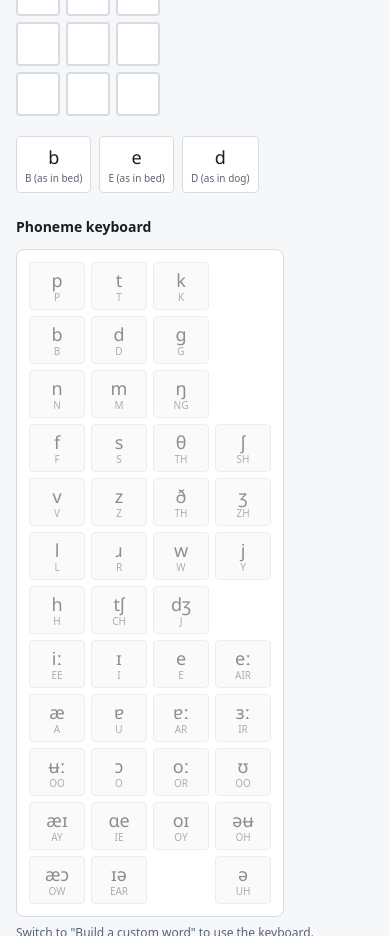
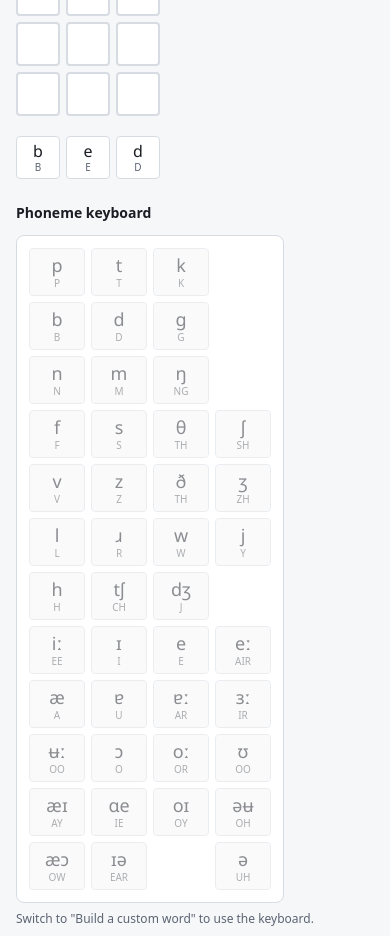
Before and after one commit to AaronChuLTU/phoneme-builder-app, a Next.js app: page /wordle in a window 390 px wide. Shown: the part 1240-2176 px from the top of the page. Built offline with nearby package versions, Linux system fonts and the light colour scheme.

Commit message:
Compact phoneme chips/boxes and surface word length limit inline

```diff
--- a/app/wordle/page.tsx
+++ b/app/wordle/page.tsx
@@ -14,7 +14,7 @@
 
 import { useState } from "react";
 import PhonemeKeyboard from "@/components/PhonemeKeyboard";
-import { WORDS_BY_LENGTH, hintFor } from "@/lib/phonemes";
+import { WORDS_BY_LENGTH, PHONEME_HINTS, hintFor } from "@/lib/phonemes";
 import { generateWordleHtml } from "@/lib/generateWordle";
 import { downloadFile, safeFilename } from "@/lib/download";
 
@@ -312,19 +312,42 @@ export default function WordleBuilder() {
             )}
 
             {phonemes.length > 0 && (
-              <ol className="mt-4 flex flex-wrap gap-2">
+              <>
+                {/* Compact chips: the symbol plus its short English label.
+                    The full "as in" wording is available on hover here and on
+                    the keyboard keys, so it is not repeated on every chip. */}
+                <ol className="mt-4 flex flex-wrap gap-1.5">
                   {phonemes.map((symbol, index) => (
                     <li
                       key={`${symbol}-${index}`}
-                    className="flex min-w-14 flex-col items-center rounded border border-[var(--border)] bg-[var(--surface)] px-2 py-1.5"
+                      title={hintFor(symbol)}
+                      className="flex w-11 flex-col items-center rounded border border-[var(--border)] bg-[var(--surface)] py-1"
                     >
-                    <span className="ipa text-lg">{symbol}</span>
-                    <span className="text-[10px] text-[var(--text-muted)]">
-                      {hintFor(symbol)}
+                      <span className="ipa text-base leading-tight">
+                        {symbol}
+                      </span>
+                      <span className="text-[10px] leading-tight text-[var(--text-muted)]">
+                        {PHONEME_HINTS[symbol]?.label ?? ""}
                       </span>
                     </li>
                   ))}
                 </ol>
+
+                {mode === "custom" && (
+                  <p
+                    role="status"
+                    className={`mt-3 rounded border px-3 py-2 text-xs ${
+                      atPhonemeLimit
+                        ? "border-[var(--present)] bg-[var(--surface)] text-[var(--text)]"
+                        : "border-transparent text-[var(--text-muted)]"
+                    }`}
+                  >
+                    {atPhonemeLimit
+                      ? `Maximum length reached — ${MAX_PHONEMES} phonemes. Press Backspace to change the word or Clear to reset it.`
+                      : `${customPhonemes.length} of ${MAX_PHONEMES} phonemes.`}
+                  </p>
+                )}
+              </>
             )}
           </section>
 
@@ -343,14 +366,14 @@ export default function WordleBuilder() {
                 )
               }
             />
-            {mode !== "custom" ? (
+            {mode !== "custom" && (
               <p className="mt-2 max-w-xs text-xs text-[var(--text-muted)]">
                 Switch to &quot;Build a custom word&quot; to use the keyboard.
               </p>
-            ) : (
-              <p className="mt-2 max-w-xs text-xs text-[var(--text-muted)]" role="status">
-                {customPhonemes.length} of {MAX_PHONEMES} phonemes used
-                {atPhonemeLimit ? " — limit reached." : "."}
+            )}
+            {atPhonemeLimit && (
+              <p className="mt-2 max-w-xs text-xs text-[var(--text-muted)]">
+                Keyboard disabled — maximum word length reached.
               </p>
             )}
           </section>
```
Lines whose indentation alone changed are shown as unchanged.
